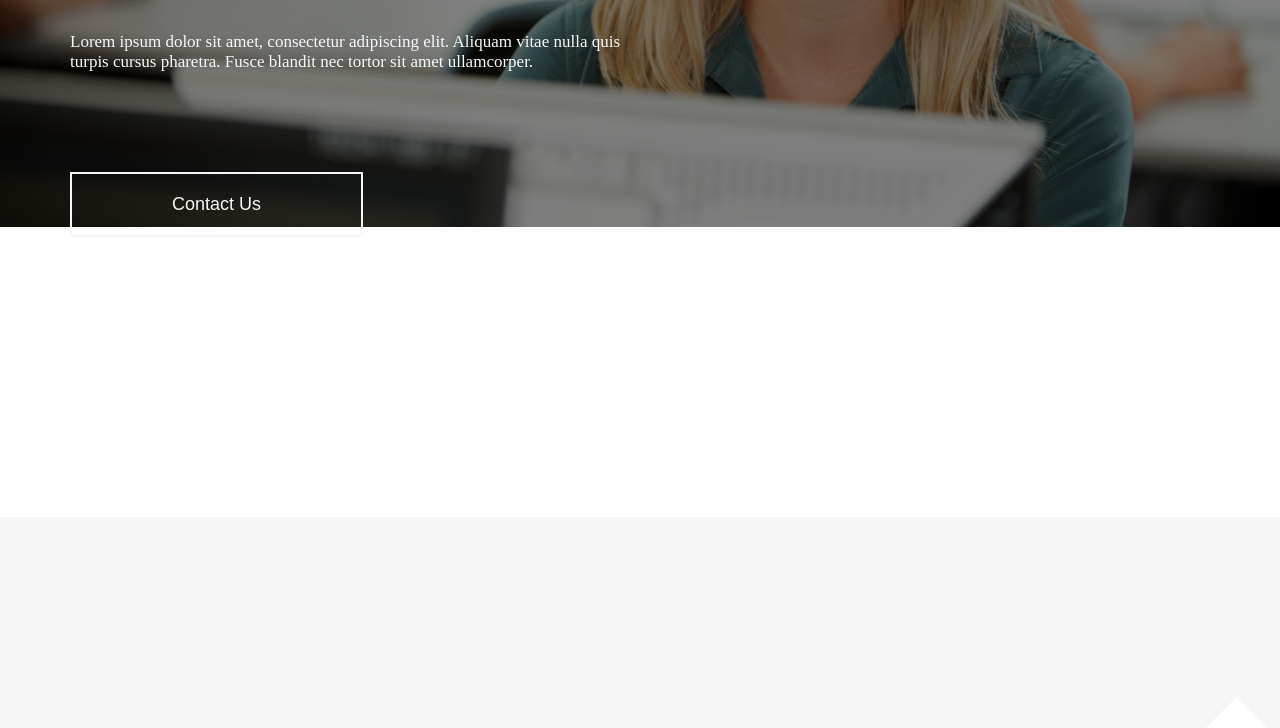
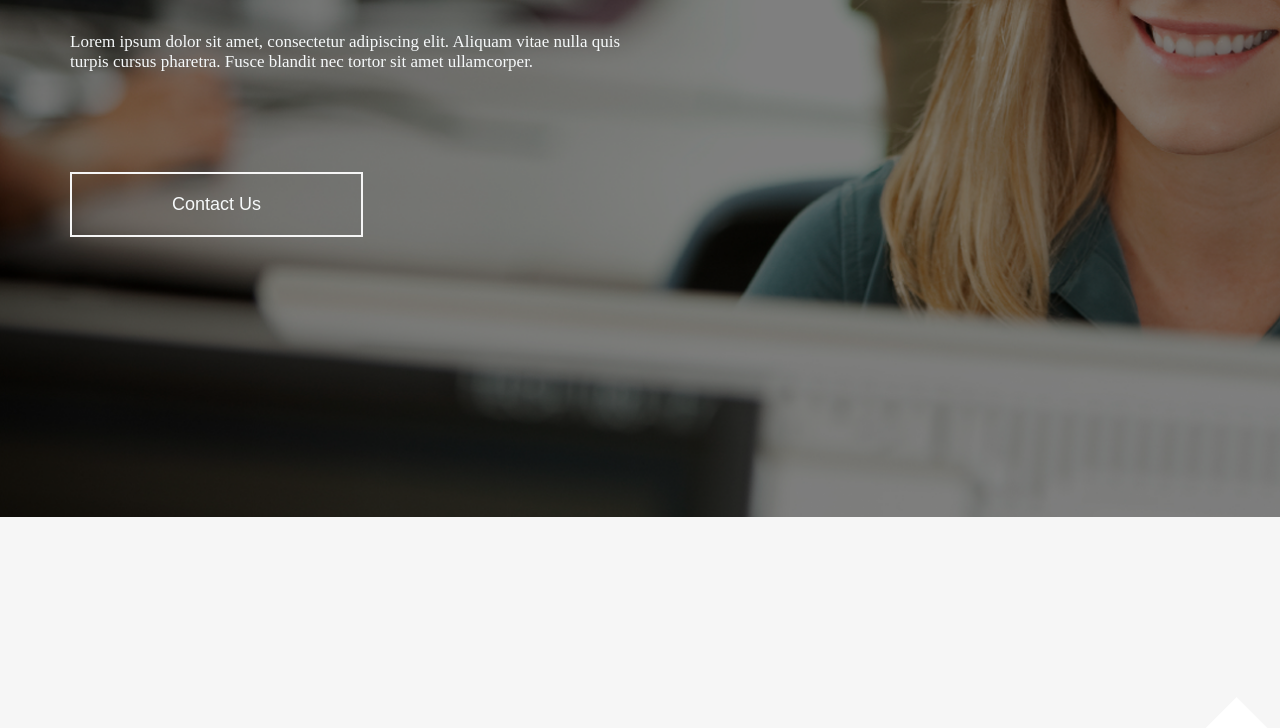
Before and after one commit to iariful14/Assignment-7, a plain HTML site: page index.html in a window 1280 px wide. Shown: the part 367-1095 px from the top of the page. Drawn offline with Linux system fonts and the light colour scheme.

Commit message:
Update style.css

```diff
--- a/css/style.css
+++ b/css/style.css
@@ -6,7 +6,8 @@
 header {
 	background:url(../img/background.png);
 	background-repeat: no-repeat;
-	background-size: contain;
+	width: 100%;
+	background-size: cover;
 }
 
 .container {
```
